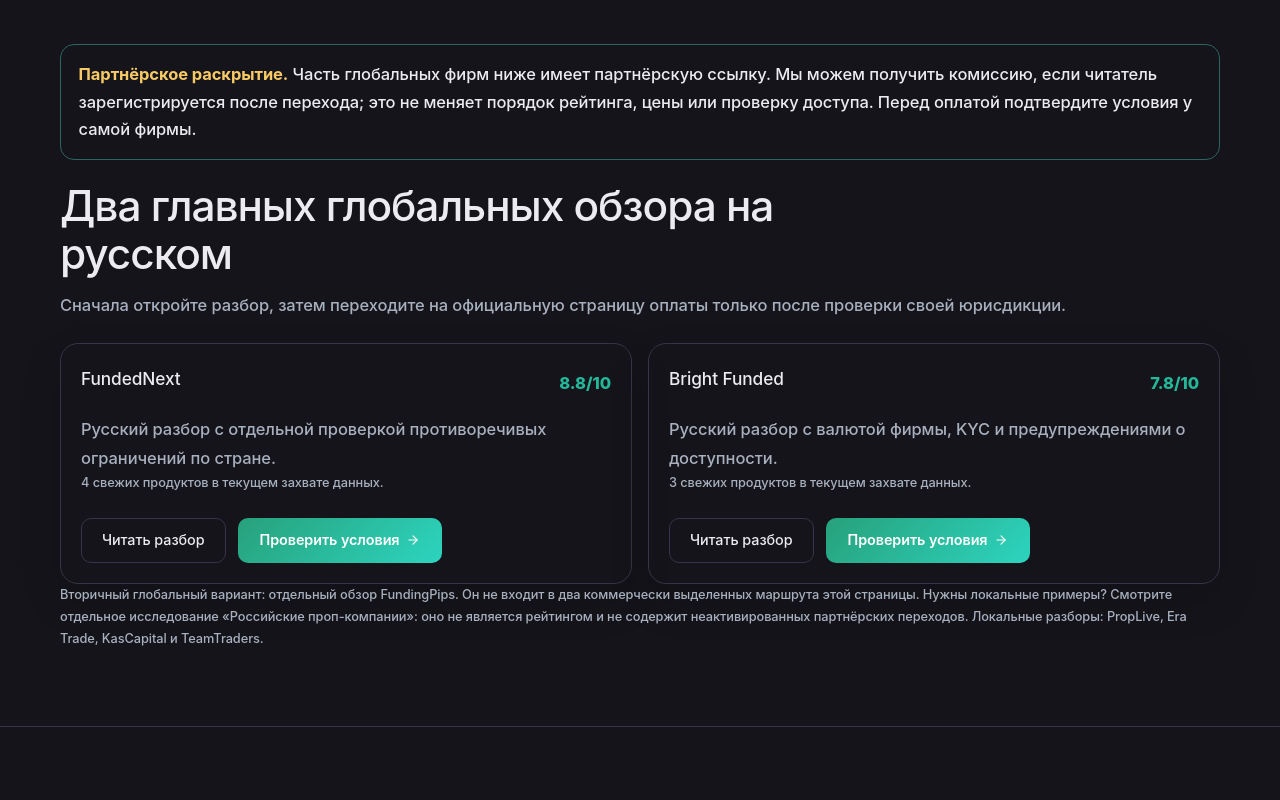
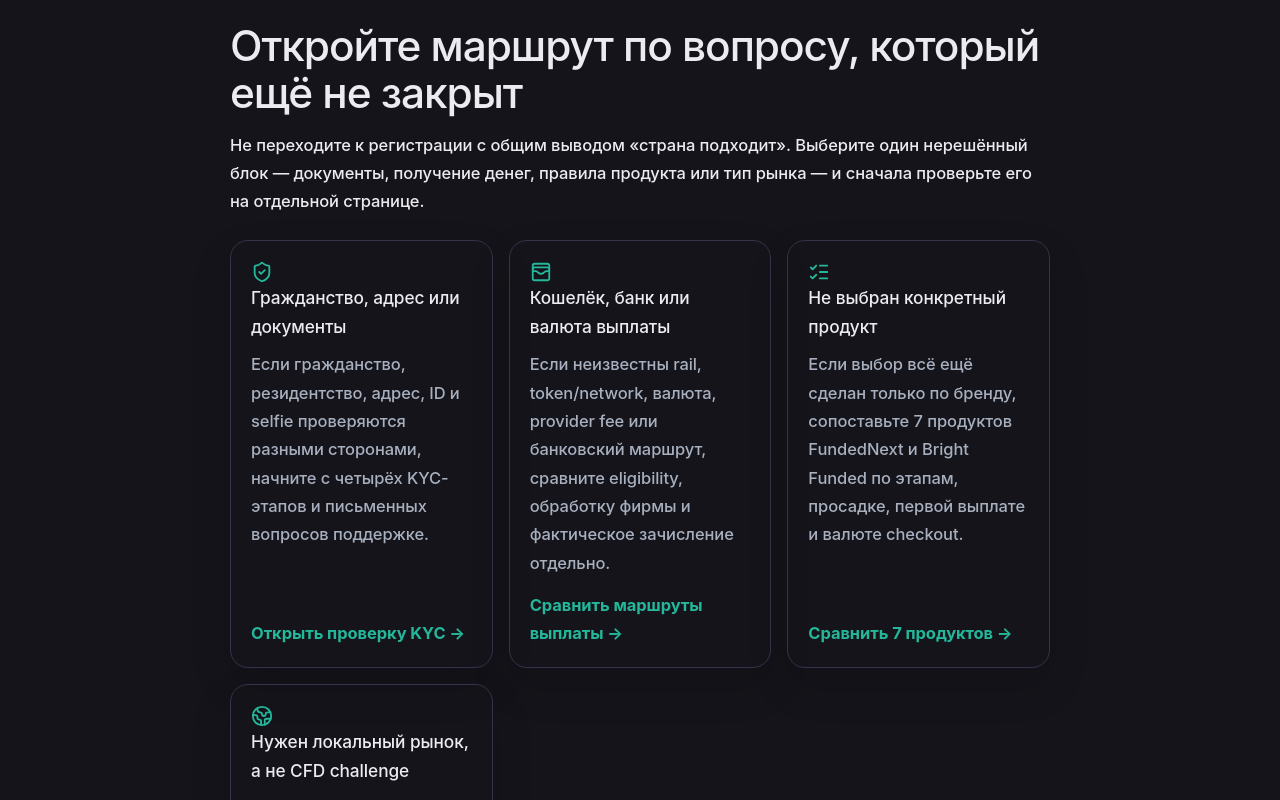
Before and after one commit to Vilmanis99/tradersfund, a Next.js app: page /ru/dlya-russkoyazychnykh-treyderov in a window 1280 px wide. Shown: the part 4640-5440 px from the top of the page. Built offline with nearby package versions, Linux system fonts and the light colour scheme; no server answers.

Commit message:
Route Russian diaspora readers by blocker

```diff
--- a/app/ru/dlya-russkoyazychnykh-treyderov/page.tsx
+++ b/app/ru/dlya-russkoyazychnykh-treyderov/page.tsx
@@ -300,6 +300,42 @@ export default function RussianDiasporaGuidePage() {
         </div>
       </section>
 
+      <section className="ru-section" data-russian-diaspora-decision-router="four-unresolved-fields">
+        <div className="ru-shell ru-content">
+          <h2>Откройте маршрут по вопросу, который ещё не закрыт</h2>
+          <p>
+            Не переходите к регистрации с общим выводом «страна подходит». Выберите один нерешённый блок —
+            документы, получение денег, правила продукта или тип рынка — и сначала проверьте его на отдельной странице.
+          </p>
+          <div className="ru-grid">
+            <article className="ru-card">
+              <ShieldCheck size={22} color="var(--accent-light)" aria-hidden="true" />
+              <h3>Гражданство, адрес или документы</h3>
+              <p className="ru-muted">Если гражданство, резидентство, адрес, ID и selfie проверяются разными сторонами, начните с четырёх KYC-этапов и письменных вопросов поддержке.</p>
+              <Link href="/ru/prop-firmy-bez-kyc" className="ru-card-link">Открыть проверку KYC →</Link>
+            </article>
+            <article className="ru-card">
+              <WalletCards size={22} color="var(--accent-light)" aria-hidden="true" />
+              <h3>Кошелёк, банк или валюта выплаты</h3>
+              <p className="ru-muted">Если неизвестны rail, token/network, валюта, provider fee или банковский маршрут, сравните eligibility, обработку фирмы и фактическое зачисление отдельно.</p>
+              <Link href="/ru/vyplaty-prop-firm" className="ru-card-link">Сравнить маршруты выплаты →</Link>
+            </article>
+            <article className="ru-card">
+              <ListChecks size={22} color="var(--accent-light)" aria-hidden="true" />
+              <h3>Не выбран конкретный продукт</h3>
+              <p className="ru-muted">Если выбор всё ещё сделан только по бренду, сопоставьте 7 продуктов FundedNext и Bright Funded по этапам, просадке, первой выплате и валюте checkout.</p>
+              <Link href="/ru/fundednext-vs-bright-funded" className="ru-card-link">Сравнить 7 продуктов →</Link>
+            </article>
+            <article className="ru-card">
+              <Globe2 size={22} color="var(--accent-light)" aria-hidden="true" />
+              <h3>Нужен локальный рынок, а не CFD challenge</h3>
+              <p className="ru-muted">Если задача связана с MOEX, стажировкой, рублёвым договором или локальным терминалом, не подменяйте её международным evaluation-продуктом.</p>
+              <Link href="/ru/rossiyskie-prop-kompanii" className="ru-card-link">Проверить российские модели →</Link>
+            </article>
+          </div>
+        </div>
+      </section>
+
       <section className="ru-section">
         <div className="ru-shell" data-russian-affiliate-disclosure="diaspora-guide">
           <div className="ru-notice ru-disclosure">
```
Also changed, not shown: scripts/audit-reviews.mjs, scripts/release-crawl.mjs.
